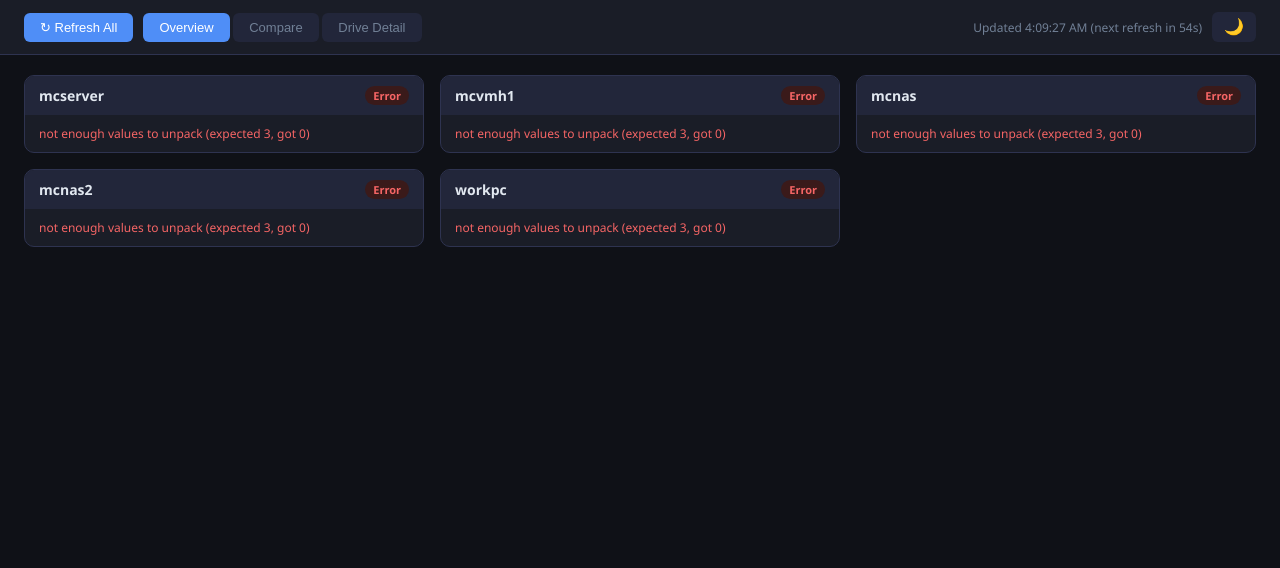
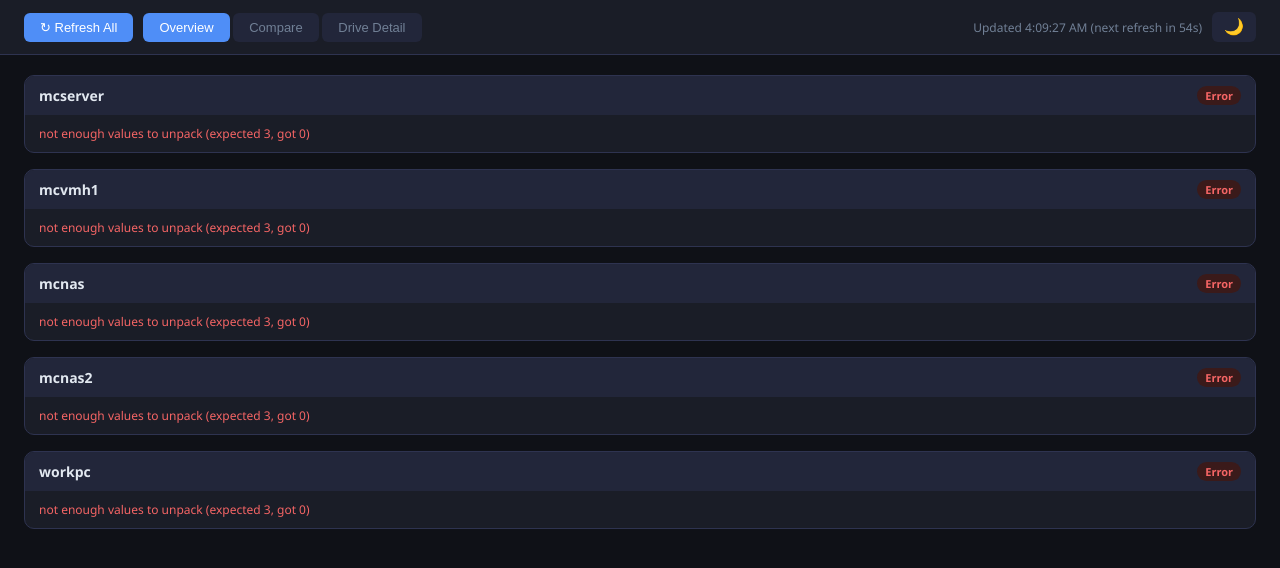
Before and after one commit to MarkCrowley100/storcli_drives_info, a Flask app: page / in a window 1280 px wide. Shown: the part 71-639 px from the top of the page. Run offline with Flask 3, Linux system fonts and the light colour scheme; data that the repository does not hold is empty.

Commit message:
Fix drive row layout: single-line columns with CSS grid
Switch drive rows from flex to CSS grid with fixed column widths
(120px designation, 120px interface, 95px size, 56px state, 1fr model).
Add white-space:nowrap and text-overflow:ellipsis on each cell.
Widen overview cards to 620px minimum to accommodate all columns.

Co-Authored-By: Claude Sonnet 4.6 <noreply@anthropic.com>

```diff
--- a/templates/index.html
+++ b/templates/index.html
@@ -53,7 +53,7 @@
   main { padding: 20px 24px; }
 
   /* ── Server cards (overview) ── */
-  #overview { display: grid; grid-template-columns: repeat(auto-fill, minmax(300px, 1fr)); gap: 16px; }
+  #overview { display: grid; grid-template-columns: repeat(auto-fill, minmax(620px, 1fr)); gap: 16px; }
   .server-card { background: var(--surface); border: 1px solid var(--border); border-radius: 10px; overflow: hidden; }
   .server-card .card-header { background: var(--surface2); padding: 10px 14px; display: flex; justify-content: space-between; align-items: center; }
   .server-card .card-header h3 { font-size: 14px; font-weight: 600; }
@@ -66,7 +66,8 @@
   .server-card td:first-child { color: var(--muted); width: 45%; }
   .server-card td:last-child { font-weight: 500; word-break: break-word; }
   .drive-list { padding: 8px 14px; }
-  .drive-list .drive-row { display: flex; justify-content: space-between; padding: 4px 0; border-bottom: 1px solid var(--border); font-size: 12px; }
+  .drive-list .drive-row { display: grid; grid-template-columns: 120px 120px 95px 56px 1fr; align-items: center; gap: 6px; padding: 4px 0; border-bottom: 1px solid var(--border); font-size: 12px; }
+  .drive-list .drive-row > span { white-space: nowrap; overflow: hidden; text-overflow: ellipsis; }
   .drive-list .drive-row:last-child { border-bottom: none; }
   .drive-list .drive-header { color: var(--muted); font-size: 11px; font-weight: 600; text-transform: uppercase; letter-spacing: .04em; background: var(--surface2); border-radius: 4px; padding: 3px 0; }
   .err-msg { color: var(--red); padding: 10px 14px; font-size: 12px; word-break: break-all; }
```
